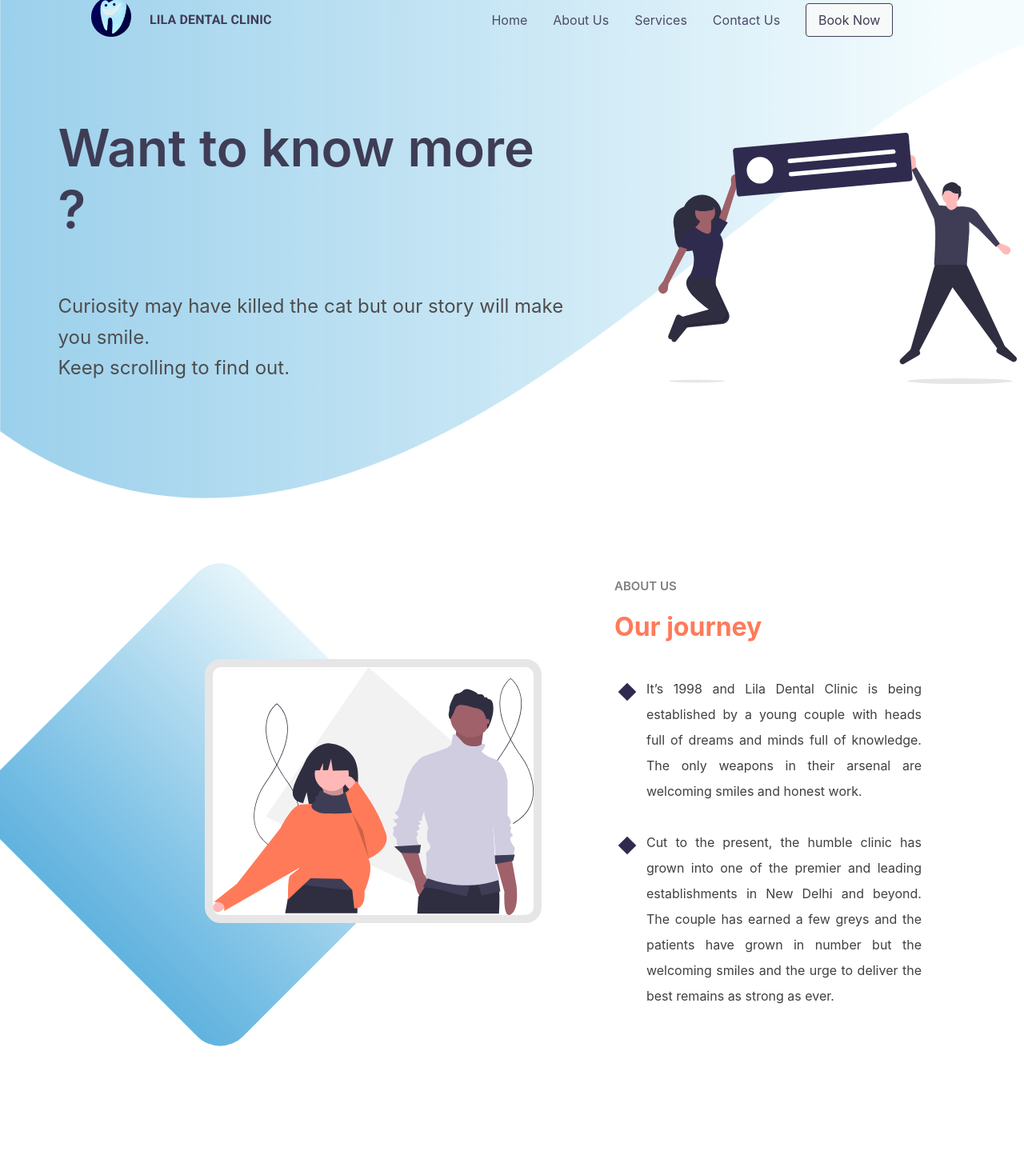
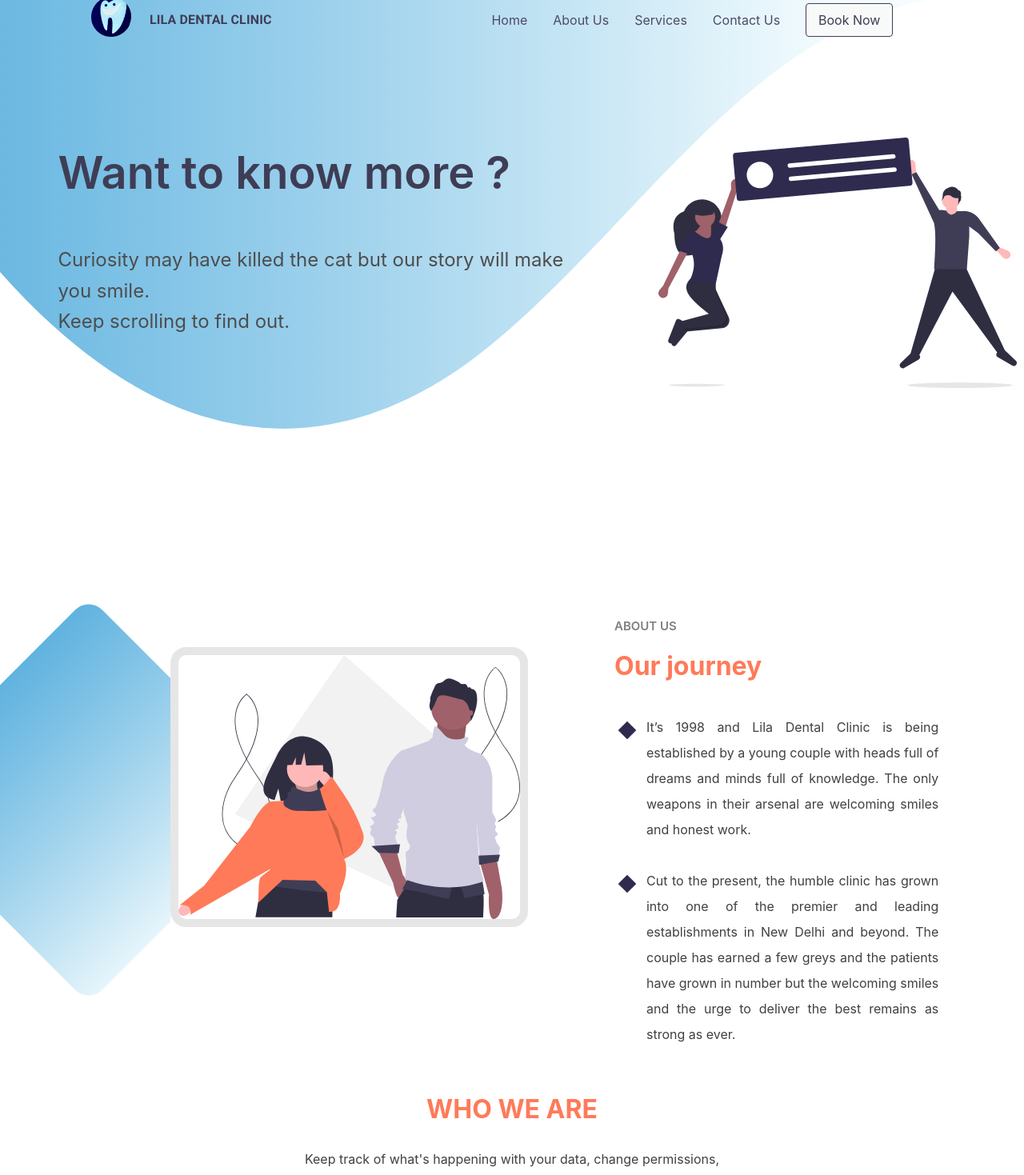
Before and after one commit to abhaybaiju/dentist-webapp, a React (Create React App) app in the folder frontend/: page /About in a window 1280 px wide. Shown: the part 20-1489 px from the top of the page at 80% size. Built offline with nearby package versions, Linux system fonts and the light colour scheme.

Commit message:
(#61) Success Page responsive done

```diff
--- a/frontend/src/components/AboutUs.js
+++ b/frontend/src/components/AboutUs.js
@@ -1,11 +1,13 @@
 import React from 'react';
-import {Grid, Card, CardContent, Table, TableRow, TableCell, Button, Hidden, makeStyles} from '@material-ui/core';
+import {Grid, Card, CardContent, Table, TableRow, TableCell, Button, Hidden, makeStyles, Box} from '@material-ui/core';
 import {Link} from 'react-router-dom';
 import Navbar from './Navbar';
 import Footer from './Footer';
 import CountUp from 'react-countup';
 import bg2 from './images/bg2.svg';
 import bg from './images/circled-background.svg';
+import about_bg from './images/about_bg.svg';
+import journey from './images/journey_bg.svg';
 import './css/AboutUs.css';
 import Fade from 'react-reveal/Fade';
 import about from './images/about.svg';
@@ -27,57 +29,38 @@ const AboutUs = () => {
 
   return(
     <Grid style={{overflowX:'hidden'}}>
-      <div className="custom-shape-divider-top-1601571914">
-        <svg data-name="Layer 1" xmlns="http://www.w3.org/2000/svg" viewBox="0 0 1200 120" preserveAspectRatio="none" className="svg">
-          <defs>
-            <linearGradient id="grad1" x1="0" y1="0" x2="12.8" y2="0">
-              <stop offset="5%" className="style1"/>
-              <stop offset="10%" className="style2"/>
-            </linearGradient>
-          </defs>
-          <path d="M321.39,56.44c58-10.79,114.16-30.13,172-41.86,82.39-16.72,168.19-17.73,250.45-.39C823.78,31,906.67,72,985.66,92.83c70.05,18.48,146.53,26.09,214.34,3V0H0V27.35A600.21,600.21,0,0,0,321.39,56.44Z" fill="url(#grad1)"></path>
-        </svg>
-      </div>
-        <Navbar/>
-      <Grid container justify="space-evenly" alignItems="center" style={{marginTop:'8%', position:'sticky'}}>
-        <Grid item lg={6} md={5} sm={12} xs={12}style={{color:'#3f3d56', marginLeft:'3%', marginRight:'-2%'}}>
+      <Grid container justify="space-evenly" alignItems="center" style={{background:`url(${about_bg})`, backgroundSize:'cover', paddingBottom:'15%'}}>
+        <Grid item lg={12} md={12} sm={12} xs={12} style={{background:'transparent'}}><Navbar style={{background:'transparent', marginBottom:'8%'}}/></Grid>
+        <Grid item lg={6} md={5} sm={12} xs={12}style={{color:'#3f3d56', marginLeft:'3%', marginRight:'-2%', marginTop:'8%'}}>
           <Fade duration={1000} bottom>
-            <p style={{fontSize:'8vh', fontWeight:'600'}}>Want to know more ?</p>
+            <p style={{fontSize:'7vh', fontWeight:'600'}}>Want to know more ?</p>
             <p style={{lineHeight:'1.6', fontSize:'3vh', color:'#4d4d4d'}}>
             Curiosity may have killed the cat but our story will make you smile.<br>
             </br> Keep scrolling to find out.</p>
           </Fade>
         </Grid>
-        <Grid item lg={6} md={6} sm={12} xs={12} style={{marginTop:'5%', marginLeft:'8%', marginRight:'-17%'}}>
+        <Grid item lg={6} md={6} sm={12} xs={12} style={{marginTop:'15%', marginLeft:'8%', marginRight:'-17%'}}>
           <Fade duration={1000} bottom>
             <img src={about} alt="" style={{width: "70%"}}/>
           </Fade>
         </Grid>
       </Grid>
-      <Grid container justify="space-evenly" alignItems="flex-start" style={{marginTop:'15%', marginBottom:'0%'}} spacing={0}>
+      <Grid container justify="flex-start" alignItems="stretch" style={{marginTop:'5%', marginBottom:'0%', background:'transparent', paddingLeft:0}} spacing={0}>
         <Hidden mdDown>
-        <Grid item lg={2} style={{marginLeft:'-10%'}}>
-          <svg viewBox="0 0 200 200" xmlns="http://www.w3.org/2000/svg" height="1620" width="1000">
-            <defs>
-              <linearGradient id="grad2" x1="0" y1="0" x2="11" y2="0">
-                <stop offset="0%" className="style2"/>
-                <stop offset="10%" className="style1"/>
-              </linearGradient>
-            </defs>
-            <rect fill="url(#grad2)" width="90" height="90" rx="8" style={{transform:'rotate(-45deg)'}}/>
-          </svg>
+        <Grid item lg={2} style={{background:`url(${journey})`, backgroundSize:'cover', width:'100%', height:600}}>
         </Grid>
         </Hidden>
-        <Grid item lg={4} md={5} sm={8} xs={11} style={{marginTop:'10%'}}>
+        <Grid item lg={4} md={5} sm={8} xs={11} style={{marginTop:'5%', background:'transparent'}}>
+          {/*<p style={{ background:`url(${journey})`, backgroundRepeat:'no-repeat', backgroundSize:'cover', transform:'rotate(45deg)', borderRadius:'0em', width:800, height:800}}></p>*/}
           <Fade duration={1000} bottom>
-          <img src={require('./images/people.svg')} alt="" style={{background:'white', border:'10px solid #e6e6e6', borderRadius:'20px', width : "94%"}}/>
+            <img src={require('./images/people.svg')} alt="" style={{background:'white', border:'10px solid #e6e6e6', borderRadius:'20px', width : "100%"}}/>
           </Fade>
         </Grid>
-        <Grid item lg={4} md={4} sm={8} xs={11} style={{marginTop:'1%'}}>
+        <Grid item lg={5} md={6} sm={10} xs={11} style={{marginTop:'1%', paddingLeft:'10%', paddingRight:'0%'}}>
           <Fade duration={1000} bottom>
             <p style={{color:'grey', textTransform:'uppercase', fontSize:'15px', fontWeight:'600'}}>About Us</p>
             <h1 style={{color:'#ff7a59', marginBottom:'10%'}}>Our journey</h1>
-          <ul style={{marginRight:'10%', textAlign:'justify', color:'#404040'}}>
+            <ul style={{textAlign:'justify', color:'#404040'}}>
               <li>It’s 1998 and Lila Dental Clinic is being established by a young couple with heads full of dreams and minds full of knowledge. The only weapons in their arsenal are welcoming smiles and honest work. </li>
               <li>Cut to the present, the humble clinic has grown into one of the premier and leading establishments in New Delhi and beyond. The couple has earned a few greys and the patients have grown in number but the welcoming smiles and the urge to deliver the best remains as strong as ever.</li>
             </ul>
@@ -85,10 +68,10 @@ const AboutUs = () => {
         </Grid>
       </Grid>
       <Grid container justify="center" alignItems="stretch">
-        <Grid item lg={12} md={12} sm={12} xs={12} style={{textAlign:'center', marginBottom:'5%'}}>
+        <Grid item lg={5} md={6} sm={8} xs={8} style={{textAlign:'center', marginBottom:'5%'}}>
           <Fade duration={1000} bottom>
             <h1 style={{color:'#ff7a59', textTransform:'uppercase', marginBottom:'2.5%'}}>Who We Are</h1>
-            <p style={{marginLeft:'30%', marginRight:'30%', lineHeight:'1.8', color:'#404040'}}>Keep track of what's happening with your data, change permissions, and run reports against your data anywhere in the world.</p>
+            <p style={{ lineHeight:'1.8', color:'#404040', width:'100%', textAlign:'center', float:'right'}}>Keep track of what's happening with your data, change permissions, and run reports against your data anywhere in the world.</p>
           </Fade>
         </Grid>
         <Grid spacing={1} item xs={12} container justify="center" alignItems="stretch">
@@ -176,5 +159,11 @@ const AboutUs = () => {
 
 export default AboutUs;
 
+/*
+<div className="custom-shape-divider-top-1601571914">
+
+</div>
+
+*/
 
 //<path fill="url(#grad2)" d="M56.5,-65.3C70.9,-55.3,78.6,-35.2,82.2,-14.6C85.7,6.1,85,27.4,75.7,43.7C66.3,60,48.2,71.3,28.8,77.8C9.4,84.3,-11.2,86,-27.1,78.5C-43,71,-54.2,54.3,-63.1,37.2C-71.9,20.1,-78.6,2.6,-77.6,-15.5C-76.6,-33.6,-68,-52.2,-53.8,-62.3C-39.6,-72.4,-19.8,-74,0.6,-74.7C21.1,-75.5,42.1,-75.4,56.5,-65.3Z" transform="translate(100 100)" />
--- a/frontend/src/components/Success.js
+++ b/frontend/src/components/Success.js
@@ -6,6 +6,7 @@ import moment from 'moment';
 import ImageSVG from './image';
 import Rating from '@material-ui/lab/Rating';
 import { useStateValue } from './StateProvider.js';
+import calendar from './images/calendar.svg';
 
 const Success = () => {
 
@@ -15,9 +16,8 @@ const Success = () => {
       },
       button: {
         marginTop:'3%',
-        marginBottom:'2%',
         padding:'2%',
-        width:'100%',
+        width:'90%',
         backgroundColor: 'white',
         color:'#3f3d56',
         boxShadow:'none',
@@ -72,32 +72,26 @@ const Success = () => {
     }
     return(
       <Fade in={true} style={{ transformOrigin: '0 0 0' }} {...(true ? { timeout: 1500 } : {})}>
-          <Grid container alignItems="center" justify="space-evenly" style={{marginTop:'-12%', marginBottom:'-2%', marginLeft:'-5%', overflow:'hidden'}} spacing={2}>
-            <Grid item lg={10}>
-              <p>Hello</p>
-            </Grid>
-            <Grid item lg={2} justify="flex-end">
+          <Grid container alignItems="stretch" justify="space-evenly" style={{marginBottom:'-2%',overflow:'hidden'}} spacing={2}>
+            <Grid item lg={12} md={12} sm={12} xs={12}>
               <Navbar/>
             </Grid>
-            <Grid item lg={5} style={{color:'#3f3d56', marginTop:'5%', marginLeft:'0%'}}>
+            <Grid item lg={4} md={5} sm={8} xs={10} style={{color:'#3f3d56', marginTop:'10%'}}>
               <h1 style={{lineHeight:'1.3'}}>Hello {globalName},</h1>
               <p>Your appointment has been booked successfully!</p>
               {(value === null) ?
-                <p style={{fontWeight:'600'}}>Take a moment to rate your web experience with us: <Rating name="pristine" value={value} style={{paddingTop:'3%', fontSize:'40px'}} onChange={(event, newValue) => {handleRatingChange()}}/></p>
+                <p style={{fontWeight:'600'}}>Take a moment to rate your web experience with us: <br /><Rating name="pristine" value={value} style={{paddingTop:'3%', fontSize:'40px'}} onChange={(event, newValue) => {handleRatingChange()}}/></p>
                 :
                 <p style={{color:'green'}}>Thank you for your valuable feedback!</p>
               }
-              <p style={{lineHeight:'1.6'}}>Your appointment details are as shown. You can add the booking to your favourite calendar.</p>
+              <p style={{lineHeight:'1.6', width:'90%'}}>Your appointment details are as shown. You can add the booking to your favourite calendar.</p>
               <Button variant="outlined" href={string} className={classes.button}>Add to Google calendar</Button>
             </Grid>
-            <Grid item lg={1} style={{marginTop:'20%', marginLeft:'-10%'}}>
-              <img alt="..." src={require('./images/calendar.svg')} height="400" style={{marginTop:'0%'}}/>
-            </Grid>
-            <Grid item lg={4} style={{marginLeft:'-20%', marginTop:'5%'}}>
-              <ImageSVG />
+            <Grid item lg={5} md={5} sm={8} xs={10} style={{background:`url(${calendar})`, backgroundRepeat:'no-repeat', backgroundPosition:'0% 100%', backgroundSize:'60% 60%'}}>
+              <ImageSVG style={{float:'right'}}/>
             </Grid>
             <Grid item lg={12}>
-              <Footer top="-5%" bottom="-2%" left="12%" right="-30%"/>
+              <Footer top="-2%" bottom="-2%" left="8%" right="-30%"/>
             </Grid>
           </Grid>
       </Fade>
@@ -105,3 +99,10 @@ const Success = () => {
 }
 
 export default Success;
+
+
+/*
+
+
+
+*/
--- a/frontend/src/components/css/AboutUs.css
+++ b/frontend/src/components/css/AboutUs.css
@@ -7,6 +7,8 @@
     line-height: 0;
 }
 
+
+
 .svg {
     position: relative;
     display: block;
@@ -14,6 +16,8 @@
     height: 700px;
     transform: rotateY(180deg);
 }
+
+
 
 .style1 {
   stop-color:#f2fcfe;
--- a/frontend/src/components/image.js
+++ b/frontend/src/components/image.js
@@ -1,8 +1,11 @@
 import React from 'react';
+import {Grid } from '@material-ui/core';
 
 const ImageSVG = () => {
   return(
-    <svg xmlns="http://www.w3.org/2000/svg" viewBox="0 0 500 500" height="800">
+    <Grid container alignItems="center" justify="flex-start">
+    <Grid item lg={12} md={12} sm={12} xs={12}>
+    <svg xmlns="http://www.w3.org/2000/svg" viewBox="0 0 400 500" height="100%" width="100%">
       <g id="freepik--Character--inject-4">
         <path d="M290.93,126.21c13.24-.74,21,12.21,13.32,20.45s-2.22,12.29.87,13.79c-3.38,9.74-30.44,11.08-36.18,2.86-4.82-6.9,14-15.78,9.46-23.31S280.63,126,290.93,126.21Z" style={{fill:"#263238"}}></path>
         <path d="M210.9,184.63l1.86,2.09a3.25,3.25,0,0,0,2.78,1.08l4.89-.52a6.09,6.09,0,0,0,4.66-3.07l.59-1.06c-2.84-3.68-8.63-5.57-8.63-5.57l-1.59-.72a2.71,2.71,0,0,0-3.64,1.27l-1.47,3.13A3.12,3.12,0,0,0,210.9,184.63Z" style={{fill:"#ffb573"}}></path>
@@ -54,6 +57,8 @@ const ImageSVG = () => {
         <text x="175" y="160.99" style={{fontSize:'11px', fill:'#3f3d56', fontWeight:'600'}}>Dental booking</text>
       </g>
     </svg>
+    </Grid>
+    </Grid>
   );
 }
 
```
Also changed, not shown: frontend/src/components/Work.js (+9 -8 lines), frontend/src/components/images/about_bg.svg (added), frontend/src/components/images/journey_bg.svg (added). Lines whose indentation alone changed are shown as unchanged.
